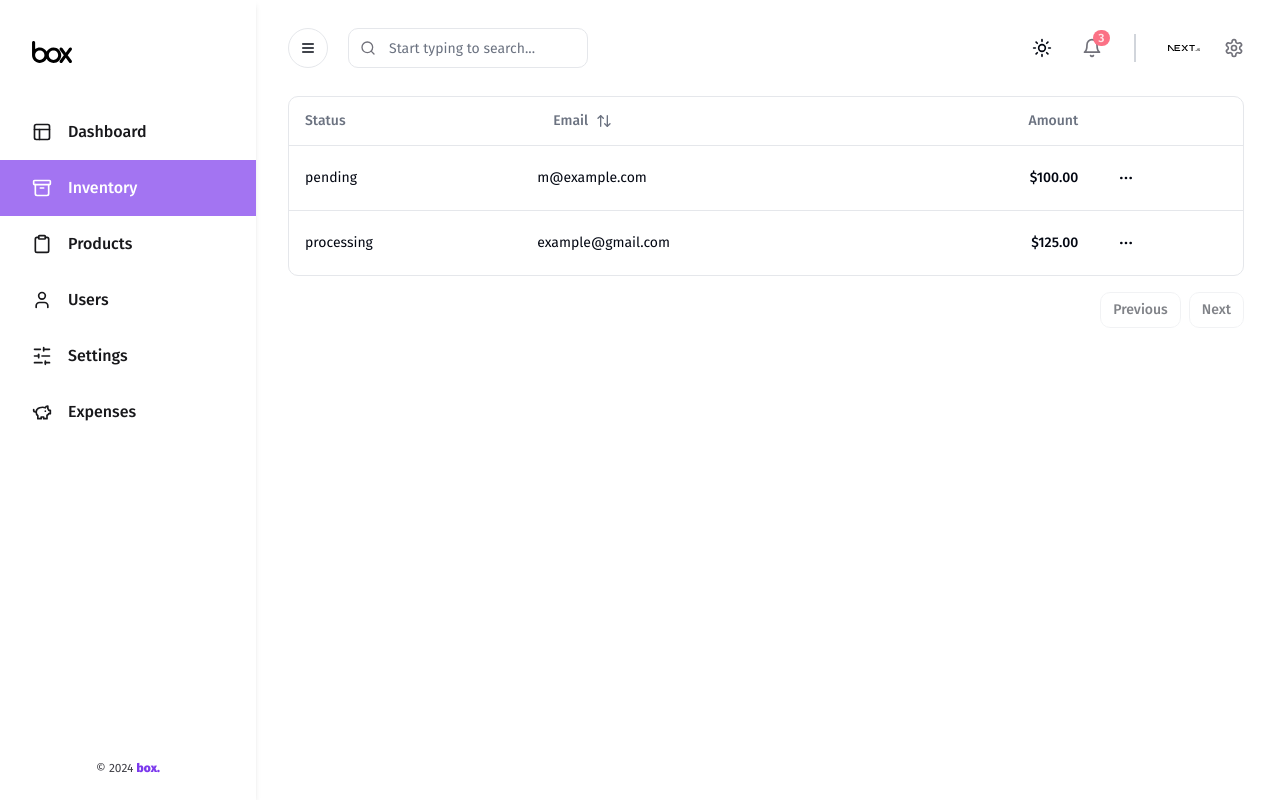
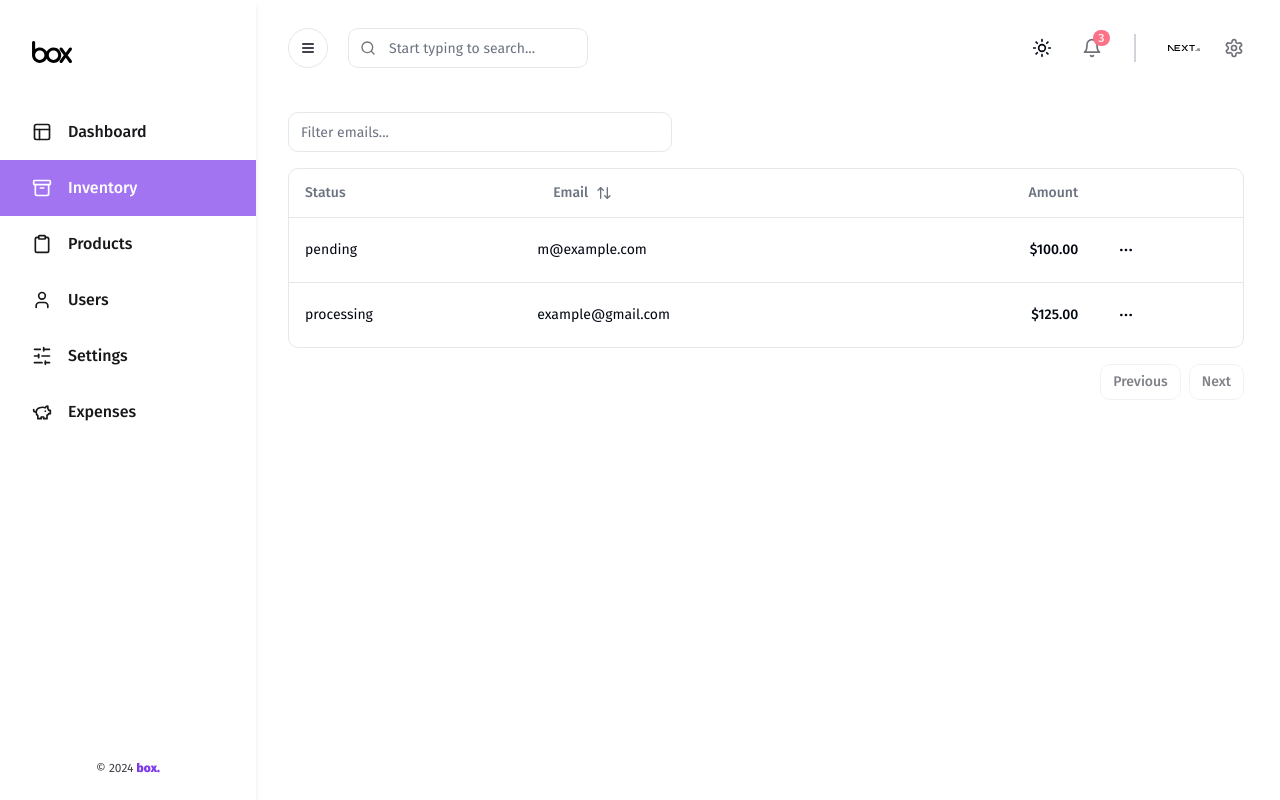
Before and after one commit to achris-alonzo30/box, a Next.js app: page /inventory in a window 1280 px wide. Built offline with nearby package versions, Linux system fonts and the light colour scheme; no server answers.

Commit message:
add the search functionality on the table

```diff
--- a/src/app/inventory/page.tsx
+++ b/src/app/inventory/page.tsx
@@ -13,6 +13,7 @@ const InventoryPage = () => {
     return (
         <section>
             <DataTable
+                filter=""
                 data={payments}
                 columns={inventoryColumns}
             />
--- a/src/components/data-table.tsx
+++ b/src/components/data-table.tsx
@@ -4,9 +4,11 @@ import * as React from "react";
 
 import {
     ColumnDef,
+    ColumnFiltersState,
     SortingState,
     flexRender,
     getCoreRowModel,
+    getFilteredRowModel,
     getPaginationRowModel,
     getSortedRowModel,
     useReactTable,
@@ -20,18 +22,22 @@ import {
     TableHead,
     TableHeader,
 } from "@/components/ui/table";
+import { Input } from "@/components/ui/input";
 import { Button } from "@/components/ui/button";
 
 interface DataTableProps<TData, TValue> {
     columns: ColumnDef<TData, TValue>[]
-    data: TData[]
+    data: TData[],
+    filter: string,
 }
 
 export function DataTable<TData, TValue>({
     columns,
     data,
+    filter
 }: DataTableProps<TData, TValue>) {
     const [sorting, setSorting] = React.useState<SortingState>([]);
+    const [columnFilters, setColumnFilters] = React.useState<ColumnFiltersState>([]);
 
 
     const table = useReactTable({
@@ -41,13 +47,26 @@ export function DataTable<TData, TValue>({
         getPaginationRowModel: getPaginationRowModel(),
         onSortingChange: setSorting,
         getSortedRowModel: getSortedRowModel(),
+        onColumnFiltersChange: setColumnFilters,
+        getFilteredRowModel: getFilteredRowModel(),
         state: {
             sorting,
+            columnFilters,
         },
     })
 
     return (
         <>
+            <aside className="flex items-center py-4">
+                <Input
+                    placeholder="Filter emails..."
+                    value={(table.getColumn(filter)?.getFilterValue() as string) ?? ""}
+                    onChange={(event) =>
+                        table.getColumn(filter)?.setFilterValue(event.target.value)
+                    }
+                    className="max-w-sm"
+                />
+            </aside>
             <section className="rounded-md border">
                 <Table>
                     <TableHeader>
```
